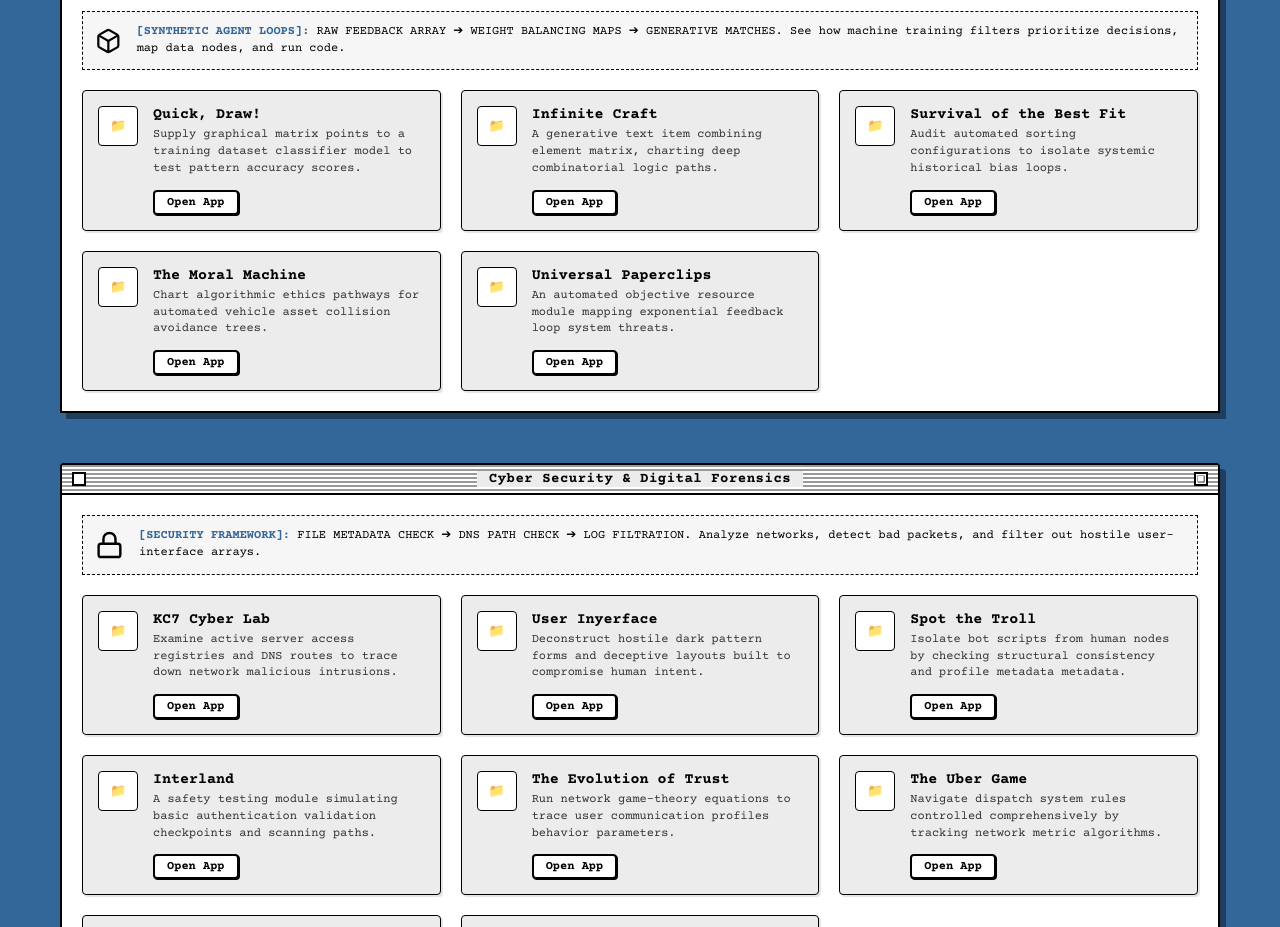
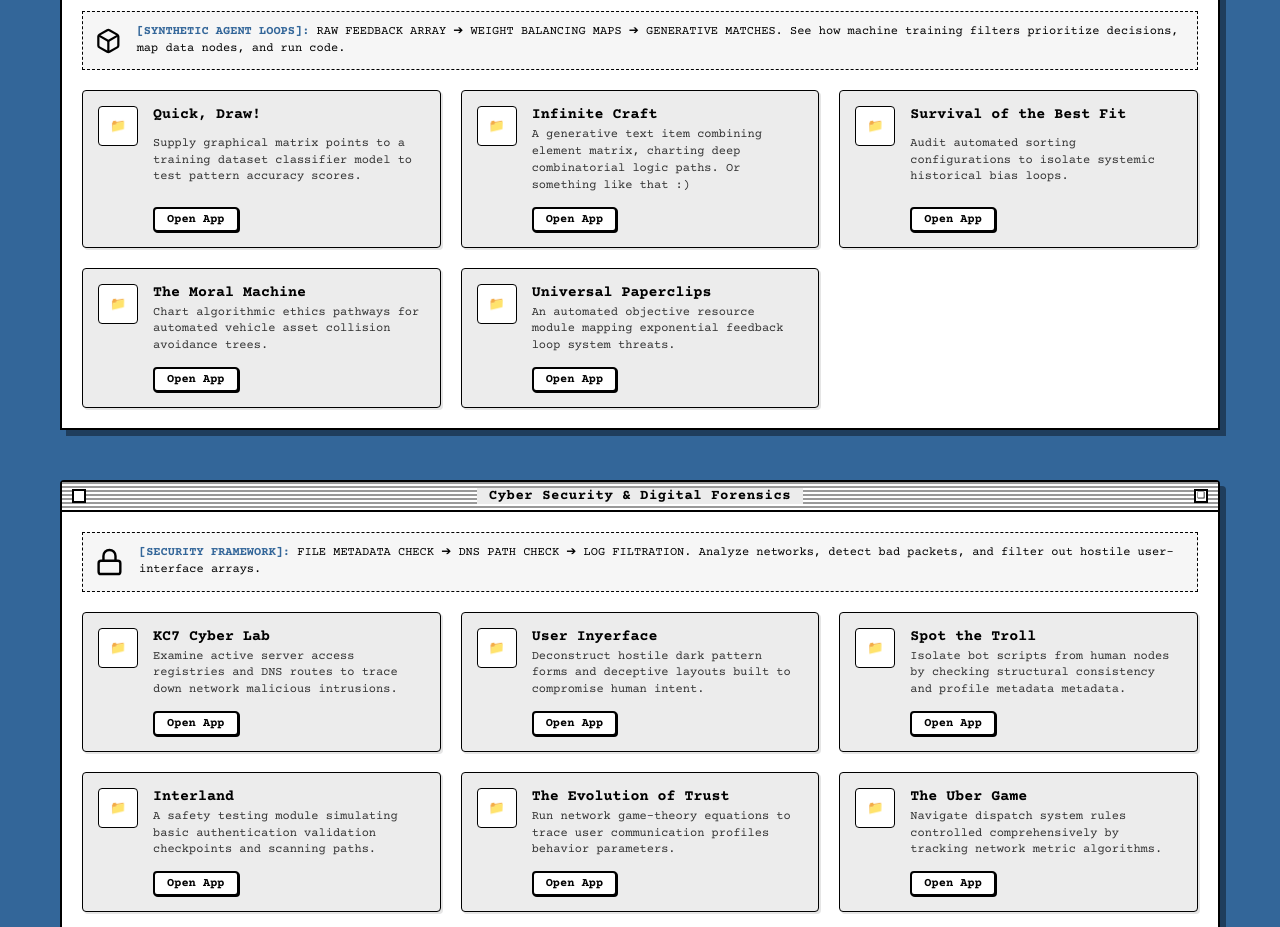
Before and after one commit to MessyPenguin/Computing-Website, a plain HTML site: page index.html in a window 1280 px wide. Shown: the part 1080-2007 px from the top of the page. Drawn offline with nearby package versions, Linux system fonts and the light colour scheme.

Commit message:
Update index.html

```diff
--- a/index.html
+++ b/index.html
@@ -413,7 +413,7 @@
                         <div class="app-icon">📁</div>
                         <div class="app-info">
                             <h3>Infinite Craft</h3>
-                            <p>A generative text item combining element matrix, charting deep combinatorial logic paths.</p>
+                            <p>A generative text item combining element matrix, charting deep combinatorial logic paths. Or something like that :)</p>
                             <a href="https://infinitecrafts.io.com/" target="_blank" class="mac-btn">Open App</a>
                         </div>
                     </div>
```
